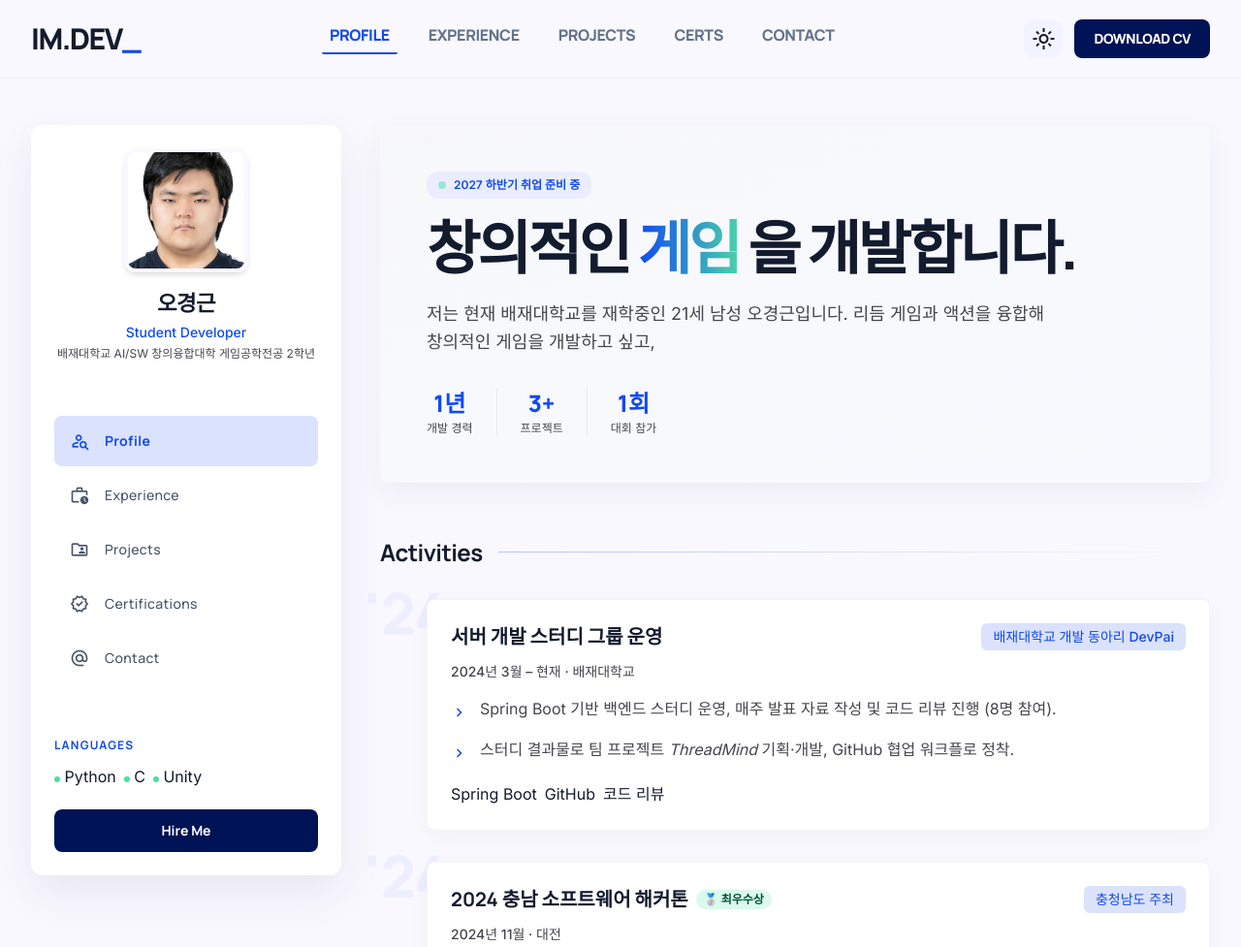
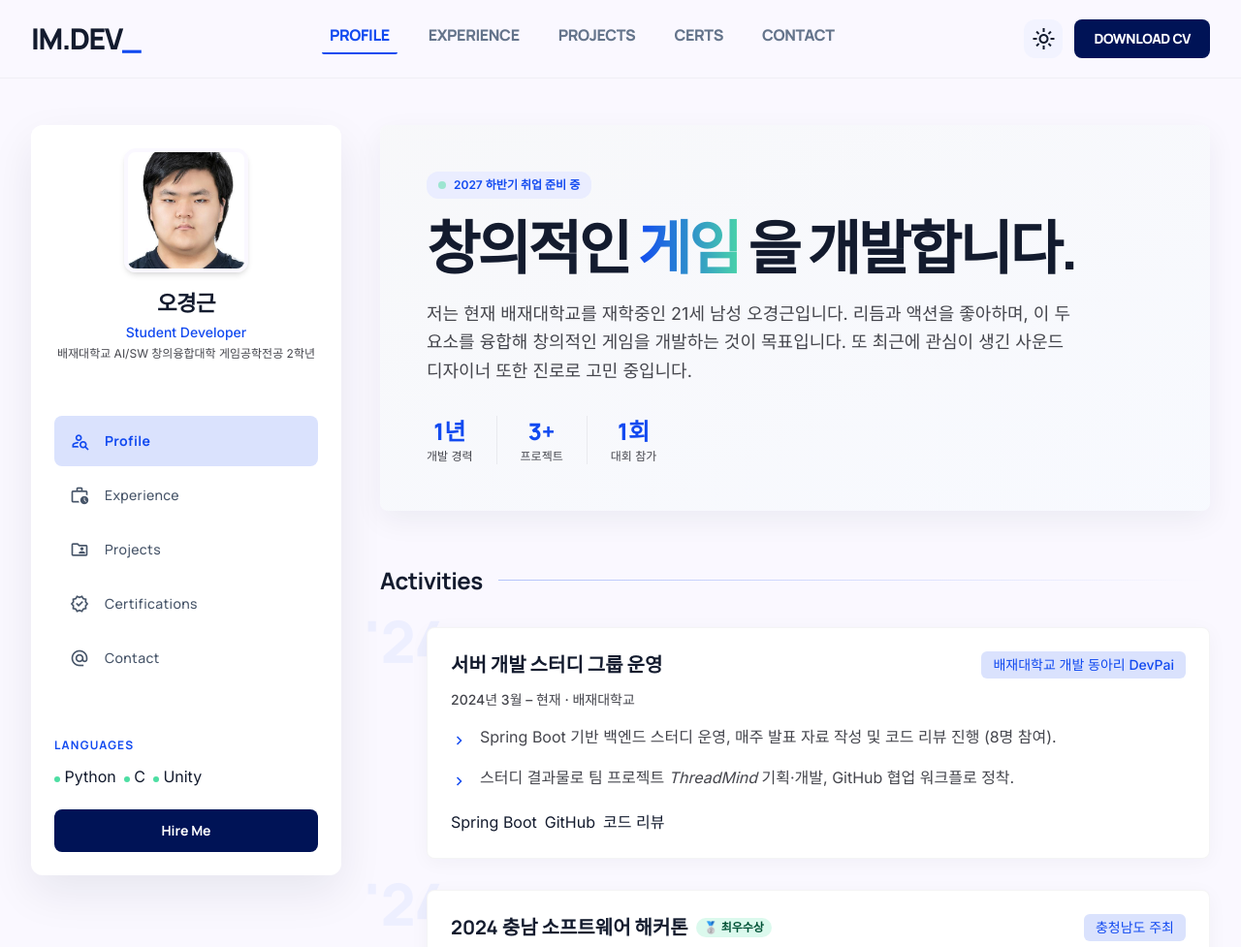
Before and after one commit to KyungGeun/profile-project, a website built with Vite: page index.html in a window 1280 px wide. Shown: the top 977 px of the page at 97% size. Built offline with nearby package versions, Linux system fonts and the light colour scheme.

Commit message:
자기소개 변경

```diff
--- a/index.html
+++ b/index.html
@@ -343,7 +343,8 @@
             을 개발합니다.
           </h2>
           <p class="font-body text-on-surface-variant text-lg max-w-2xl leading-relaxed">
-            저는 현재 배재대학교를 재학중인 21세 남성 오경근입니다. 리듬 게임과 액션을 융합해 창의적인 게임을 개발하고 싶고,
+            저는 현재 배재대학교를 재학중인 21세 남성 오경근입니다. 리듬과 액션을 좋아하며, 이 두 요소를 융합해 창의적인 게임을 개발하는 것이 목표입니다. 또 최근에 관심이 생긴 사운드 디자이너 또한
+            진로로 고민 중입니다.
           </p>
 
           <!-- Quick Stats -->
```
